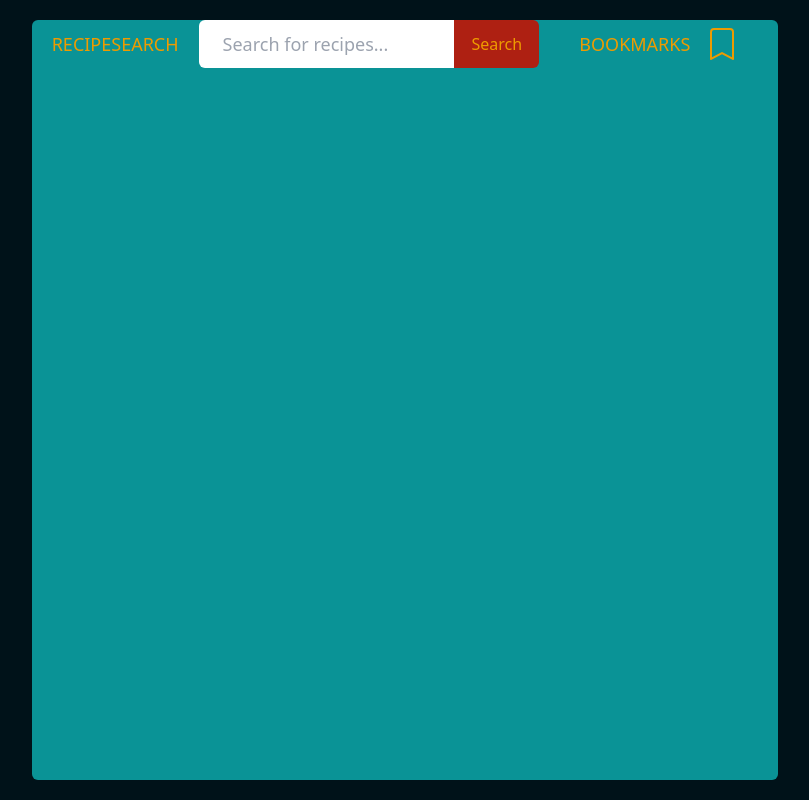
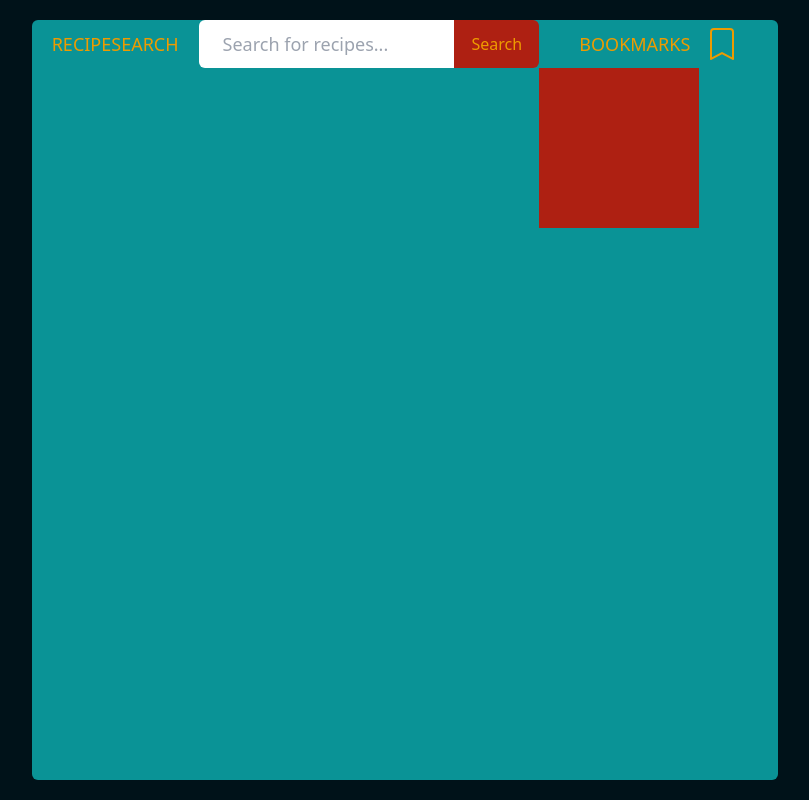
Before and after one commit to hefest42/tailwind-project, a React (Create React App) app: page / in a window 1280 px wide. Shown: the whole page, without its empty margins (235-1044 px from the left). Built offline with nearby package versions, Linux system fonts and the light colour scheme.

Commit message:
moved files around

```diff
--- a/src/App.js
+++ b/src/App.js
@@ -1,4 +1,4 @@
-import SearchBar from "./components/SearchBar";
+import SearchBar from "./components/Search-Bar/SearchBar";
 
 function App() {
     return (
--- /dev/null
+++ b/src/components/Search-Bar/BookmarkDropdownMenu.js
@@ -0,0 +1,7 @@
+import React from "react";
+
+const BookmarkDropdownMenu = () => {
+    return <div className="absolute top-full left-0 w-[10rem] h-[10rem] bg-bright-red"></div>;
+};
+
+export default BookmarkDropdownMenu;
--- a/src/components/SearchBar.js
+++ b/src/components/Search-Bar/SearchBar.js
@@ -1,4 +1,6 @@
 import React from "react";
+
+import BookmarkDropdownMenu from "./BookmarkDropdownMenu";
 
 import { BsBookmark } from "react-icons/bs";
 
@@ -22,13 +24,14 @@ const SearchBar = () => {
                 </form>
                 <button className="w-4/12 bg-bright-red hover:bg-dark-red text-dark-yellow rounded-r-md">Search</button>
             </div>
-            <div className="w-auto px-3 md:px-5 xl:px-10 h-full bg-lime-500 ">
-                <div className="h-full flex justify-center items-center cursor-pointer">
+            <div className="relative w-auto px-3 md:px-5 xl:px-10 h-full bg-lime-500 ">
+                <div className=" h-full flex justify-center items-center cursor-pointer">
                     <div className="hidden lg:block mr-4 text-lg text-dark-yellow">BOOKMARKS</div>
                     <div>
                         <BsBookmark className="text-dark-yellow w-6 h-6 md:w-8 md:h-8" />
                     </div>
                 </div>
+                <BookmarkDropdownMenu />
             </div>
         </div>
     );
```
